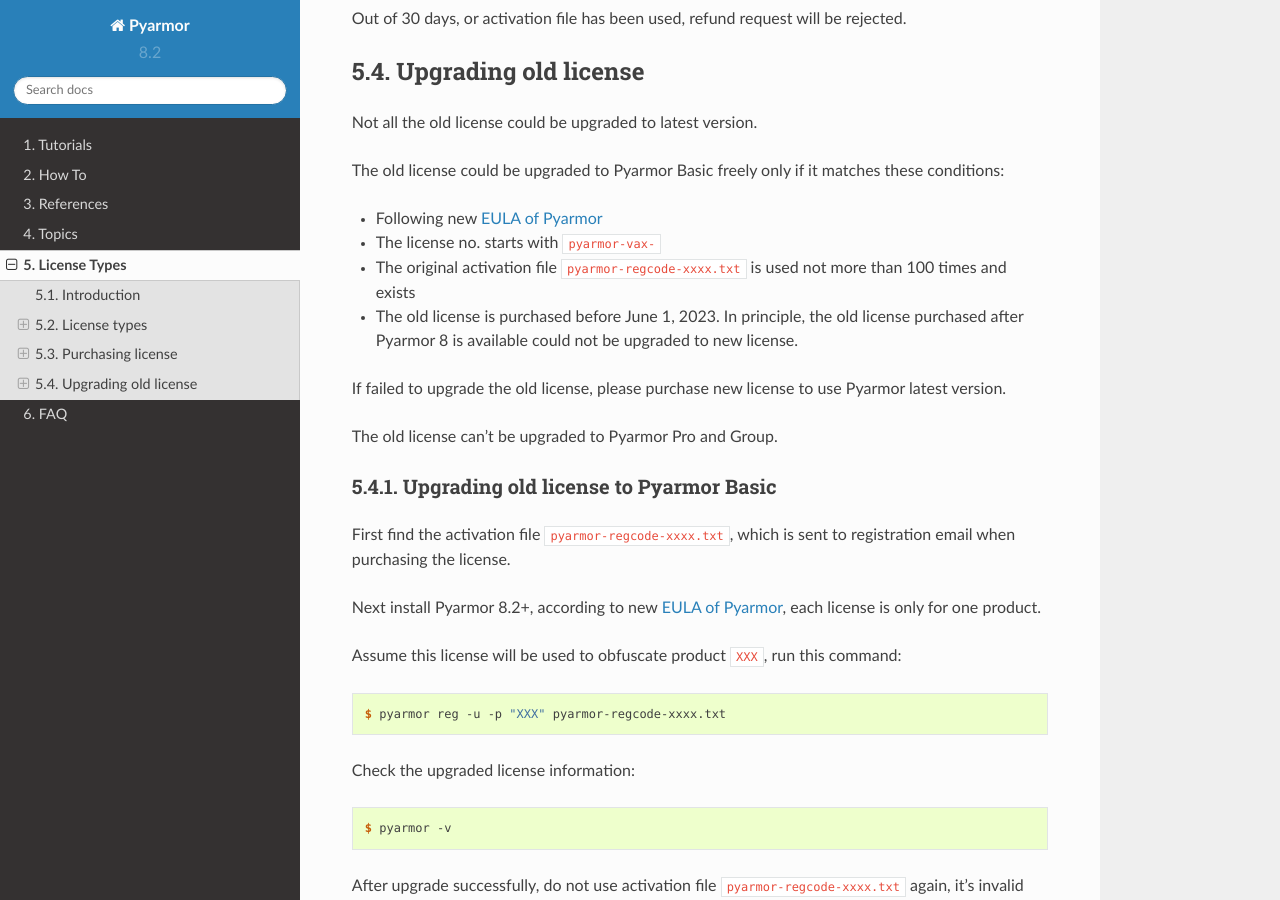
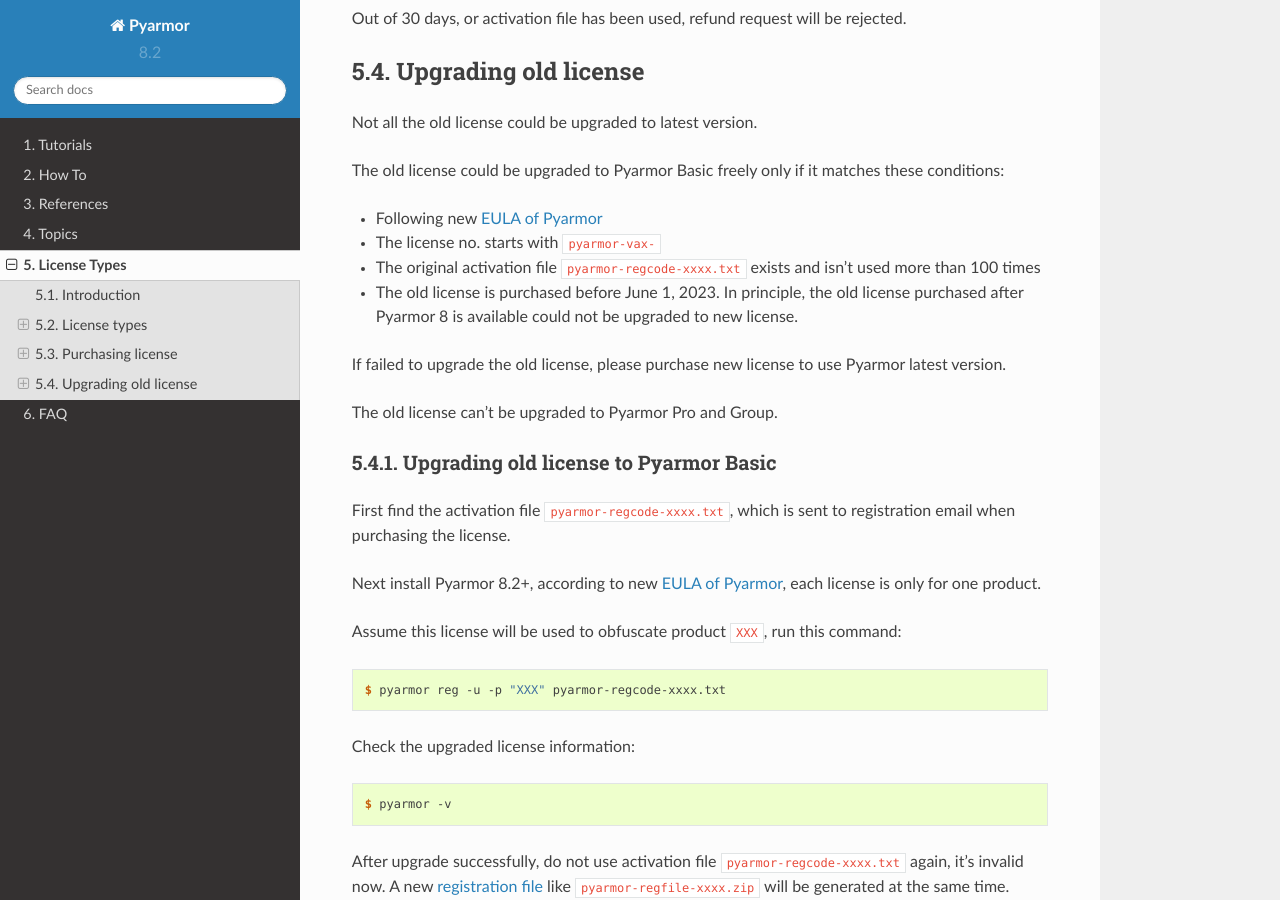
Before and after one commit to dashingsoft/pyarmor, a Sphinx documentation site: the page built from docs/licenses.rst, in a window 1280 px wide and 900 px high, scrolled down 4428 px. Built offline with Sphinx 7.4.7 and the Read the Docs theme 2.0.0, drawn with Linux system fonts in a browser that asks for light colours.

Commit message:
Refine doc

```diff
--- a/docs/licenses.rst
+++ b/docs/licenses.rst
@@ -188,7 +188,7 @@
 
 * Following new `EULA of Pyarmor`_
 * The license no. starts with ``pyarmor-vax-``
-* The original activation file ``pyarmor-regcode-xxxx.txt`` is used not more than 100 times and exists
+* The original activation file ``pyarmor-regcode-xxxx.txt`` exists and isn't used more than 100 times
 * The old license is purchased before June 1, 2023. In principle, the old license purchased after Pyarmor 8 is available could not be upgraded to new license.
 
 If failed to upgrade the old license, please purchase new license to use Pyarmor latest version.
```
